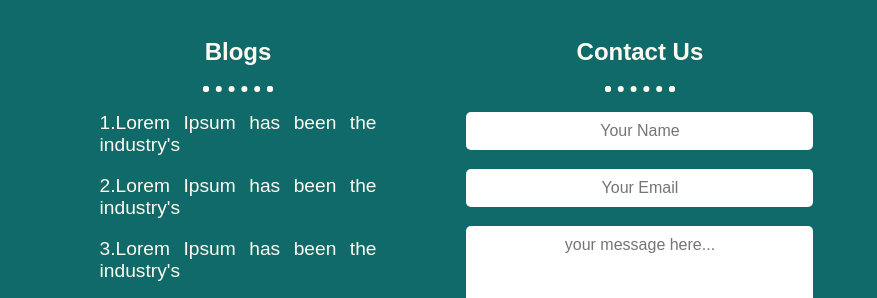
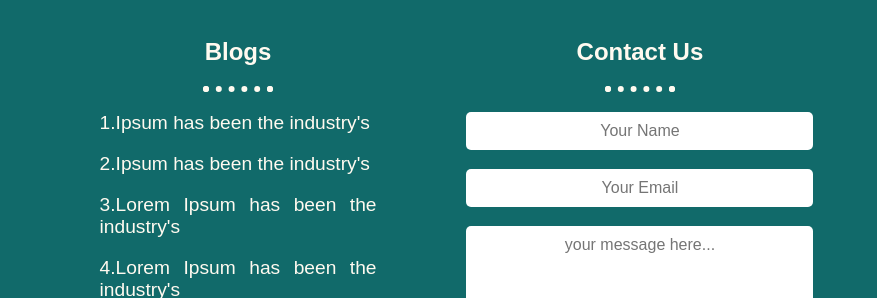
Before and after one commit to tasin2043/Projects, a plain HTML site: page CSS/Project-1/project1.html in a window 1280 px wide. Shown: the part 1971-2269 px from the top of the page, 0-877 px from the left. Drawn offline with Linux system fonts and the light colour scheme.

Commit message:
Daamekoom Website by CSS (Project-1)

```diff
--- a/CSS/Project-1/project1.html
+++ b/CSS/Project-1/project1.html
@@ -3,7 +3,7 @@
 <head>
 	<meta charset="utf-8">
 	<meta name="viewport" content="width=device-width, initial-scale=1">
-	<title> Daamekoom Website by CSS </title>
+	<title> Daamekoom Website by CSS (Project-1) </title>
 
 	<link rel="stylesheet" href="https://cdnjs.cloudflare.com/ajax/libs/font-awesome/6.4.2/css/all.min.css">
 
@@ -221,8 +221,8 @@
 		<div class="blogs col-4" id="blogs">
 			<h2>Blogs</h2>
 			<hr class="dotted-hr">
-			<p> 1.Lorem Ipsum has been the industry's </p>
-			<p> 2.Lorem Ipsum has been the industry's </p>
+			<p> 1.Ipsum has been the industry's </p>
+			<p> 2.Ipsum has been the industry's </p>
 			<p> 3.Lorem Ipsum has been the industry's </p>
 			<p> 4.Lorem Ipsum has been the industry's </p>
 		</div>
```
